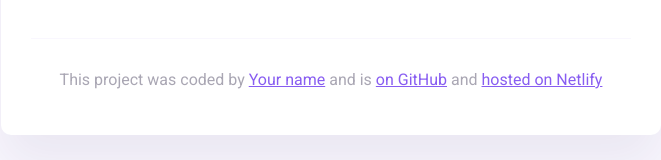
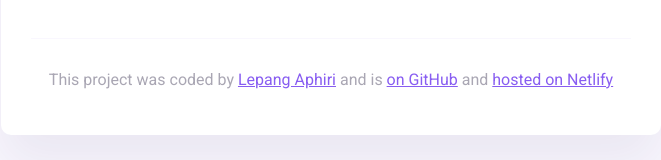
Before and after one commit to Tinkerpang/my-first-shecodes-project, a website built with Parcel: page my-weather-project/index.html in a window 1280 px wide. Shown: the part 325-485 px from the top of the page, without its empty margins (309-970 px from the left). Built offline with nearby package versions, Linux system fonts and the light colour scheme.

Commit message:
Name updated in footer

```diff
--- a/my-weather-project/index.html
+++ b/my-weather-project/index.html
@@ -47,7 +47,7 @@
       <footer>
         <p>
           This project was coded by
-          <a href="#" target="_blank">Your name</a> and is
+          <a href="#" target="_blank">Lepang Aphiri</a> and is
           <a href="#" target="_blank"> on GitHub</a> and
           <a href="#" target="_blank">hosted on Netlify</a>
         </p>
```
